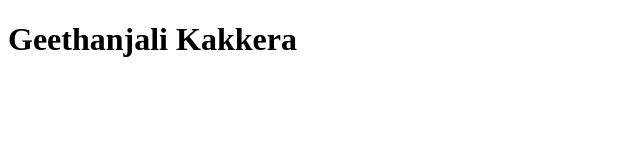
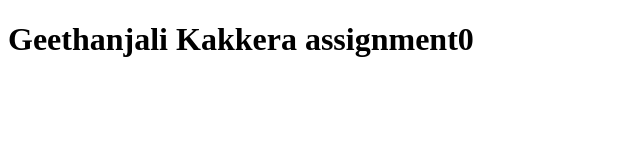
Before and after one commit to geethanjalikakkera/geethanjalikakkera.github.io, a plain HTML site: page index.html in a window 1280 px wide. Shown: the whole page, without its empty margins (0-640 px from the left). Drawn offline with Linux system fonts and the light colour scheme.

Commit message:
Update index.html

```diff
--- a/index.html
+++ b/index.html
@@ -6,6 +6,8 @@
     </head>
     <body>
         <!-- This is a comment -->
-        <h1> Geethanjali Kakkera</h1>
+        <h1> Geethanjali Kakkera
+              assignment0
+        </h1>
     </body>
 </html>
```
